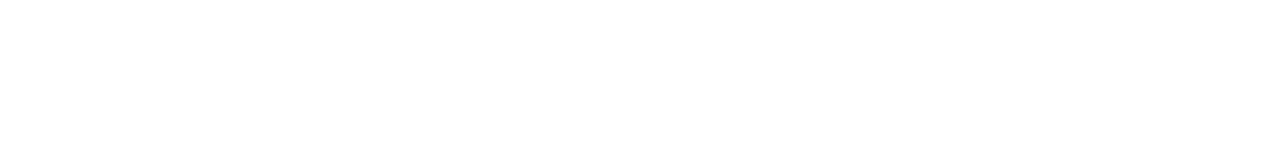
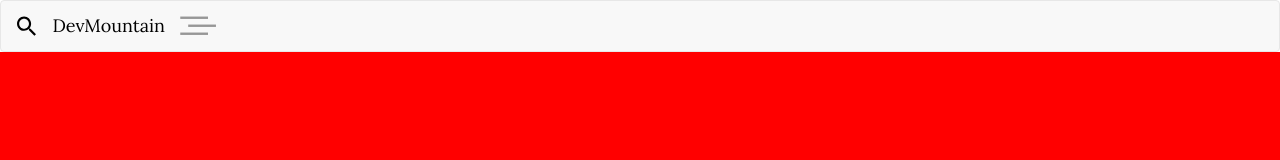
Before and after one commit to ryan-durrant/dev-mt-in, a website: page index.html in a window 1280 px wide. Drawn offline with nearby package versions, Linux system fonts and the light colour scheme.

Commit message:
got started on nav

```diff
--- /dev/null
+++ b/css/style.css
@@ -0,0 +1,10 @@
+@import url('https://fonts.googleapis.com/css?family=Lora');
+
+.navbar .nav .navbar-brand {
+  font-family: 'Lora', serif;
+  color: #000;
+}
+
+html {
+  background-color: red;
+}
--- a/index.html
+++ b/index.html
@@ -3,12 +3,44 @@
 
 <head>
 	<meta charset="UTF-8">
-  <meta name="viewport" content="width=device-width, initial-scale=1">
-	<title>DevMtin</title>
+	<meta name="viewport" content="width=device-width, initial-scale=1">
+	<!-- <link rel="stylesheet" href="https://maxcdn.bootstrapcdn.com/bootstrap/3.3.7/css/bootstrap.min.css"> -->
+	<link rel="stylesheet" href="node_modules/bootstrap/dist/css/bootstrap.css">
+	<link rel="stylesheet" href="css/style.css">
+
+	<title>DevMtn</title>
 </head>
 
 <body>
 
 
+	<nav class="navbar navbar-default">
+		<div class="container-fluid">
+			<div class="navbar-header">
+
+				<ul class="nav navbar-nav">
+					<li><img class="navbar-brand" src="images/icons/Search.svg" /></li>
+					<li class="navbar-brand text">DevMountain</li>
+					<li><img class="navbar-brand image" src="images/icons/Ham.svg" /></li>
+				</ul>
+			</div>
+			<!--/.navbar-header-->
+
+		</div>
+		<!-- /.container-fluid -->
+	</nav>
+
+
+	<script type="text/javascript" src="node_modules/jquery/dist/jquery.js"></script>
+	<script src="node_modules/bootstrap/dist/js/bootstrap.js"></script>
+	<script type="text/javascript" src="node_modules/angular/angular.js"></script>
+	<!-- <script src="node_modules/bootstrap/dist/js/bootstrap.js" charset="utf-8"></script> -->
+
+	<script type="text/javascript" src="js/app.js"></script>
+	<script type="text/javascript" src="js/mainCtrl.js"></script>
+	<script type="text/javascript" src="js/dataService.js"></script>
+
+
 </body>
+
 </html>
```
Also changed, not shown: package.json (added, +25 -0 lines), js/app.js (added), js/dataService.js (added), js/mainCtrl.js (added), 1 other file.
